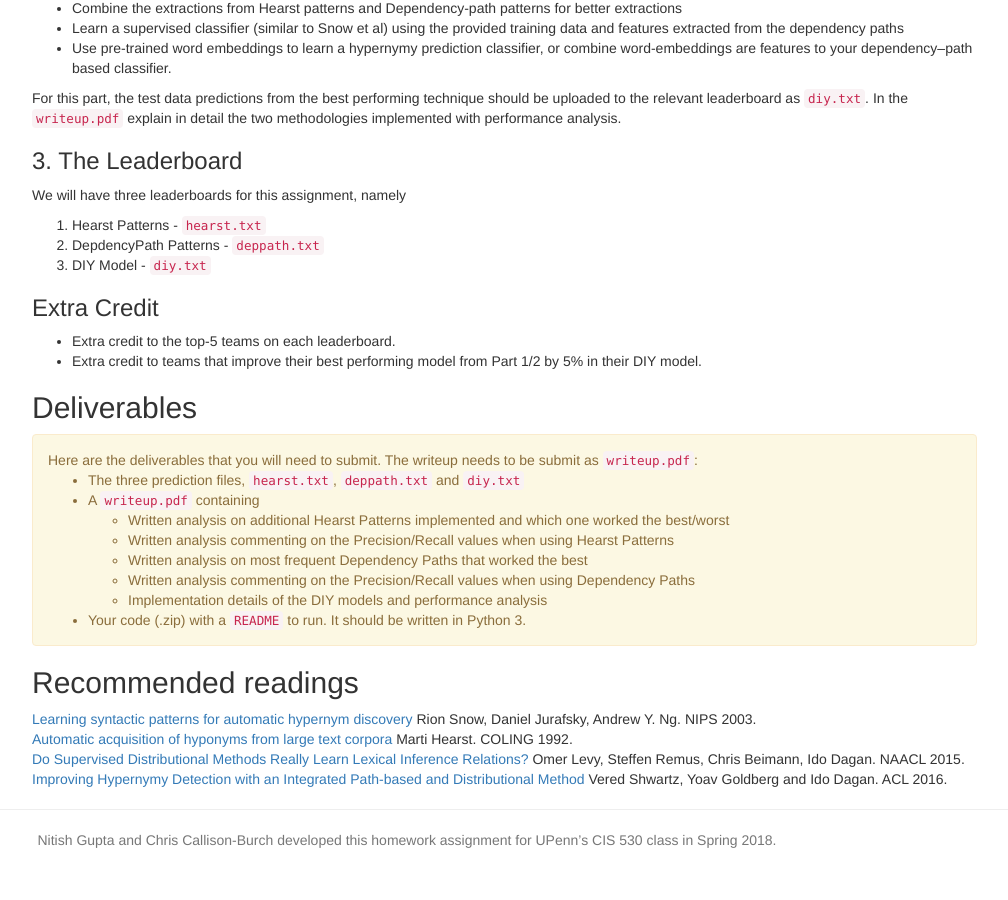
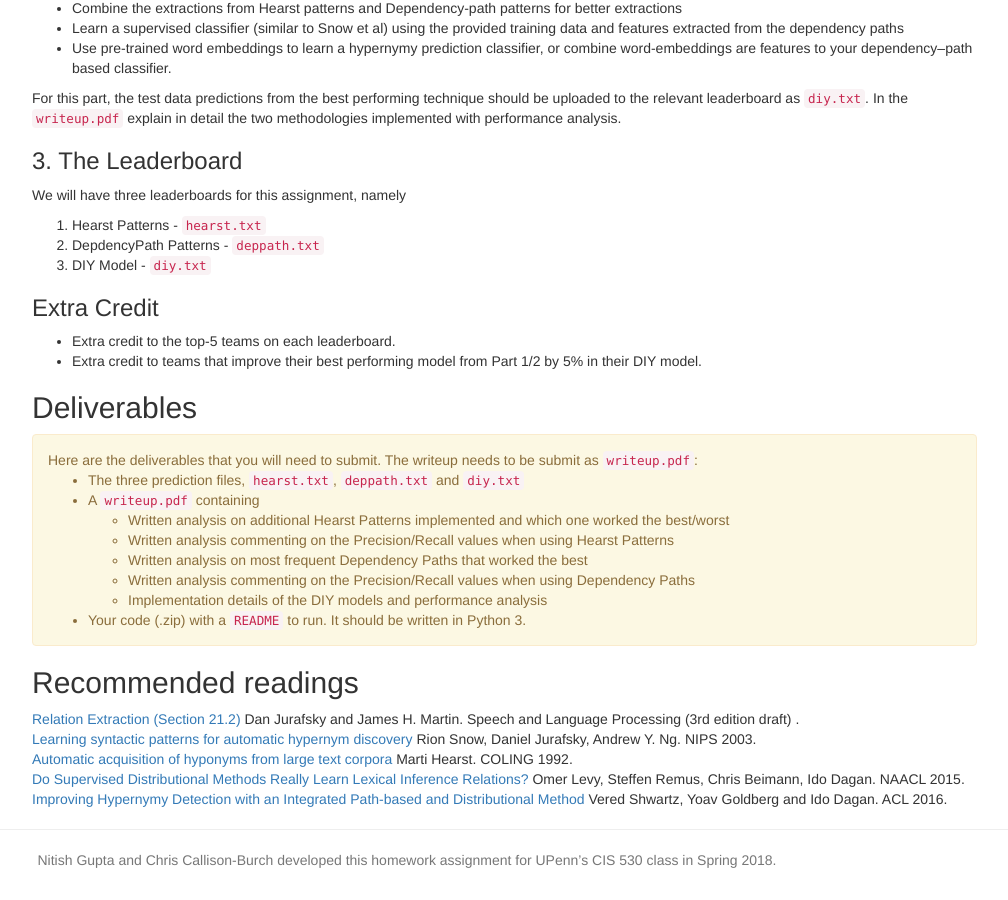
Before and after one commit to computational-linguistics-class/computational-linguistics-class.github.io, a Jekyll site: the page built from assignment8.md, in a window 1280 px wide and 900 px high, scrolled down 4211 px. Shown: the whole window, without its empty margins (233-1241 px from the left). Built offline with Jekyll 4.4.1, drawn with Linux system fonts in a browser that asks for light colours; nearby versions of some CDN libraries; a script that is not in the unit is left out.

Commit message:
Added Relation Extraction section of the textbook to the recommended readings

```diff
--- a/assignment8.md
+++ b/assignment8.md
@@ -9,6 +9,12 @@ release_date: 2018-03-14
 due_date: 2018-03-21T11:00:00EST
 attribution: Nitish Gupta and Chris Callison-Burch developed this homework assignment for UPenn's CIS 530 class in Spring 2018.
 readings:
+-
+   title: Relation Extraction (Section 21.2)
+   authors: Dan Jurafsky and James H. Martin
+   venue: Speech and Language Processing (3rd edition draft)
+   type: textbook
+   url: https://web.stanford.edu/~jurafsky/slp3/21.pdf
 -
    title: Learning syntactic patterns for automatic hypernym discovery
    authors:  Rion Snow, Daniel Jurafsky, Andrew Y. Ng
```
